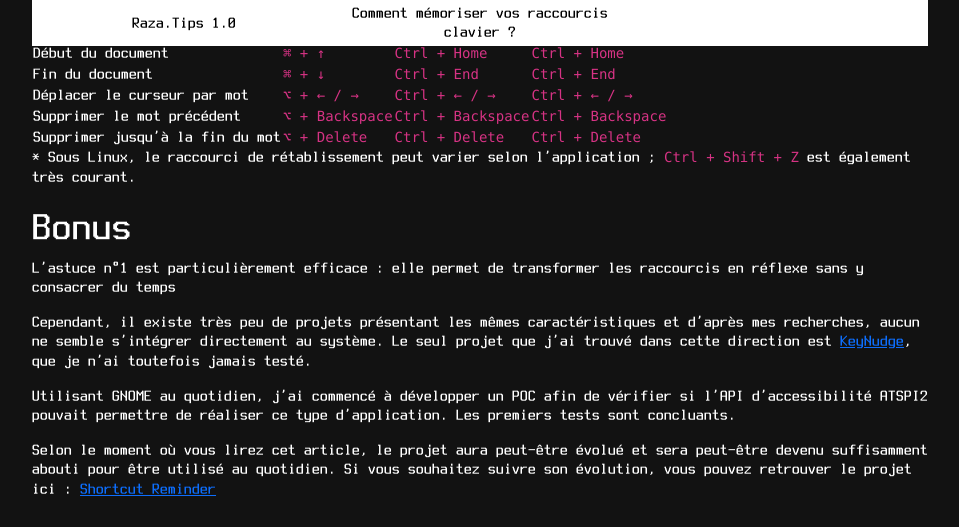
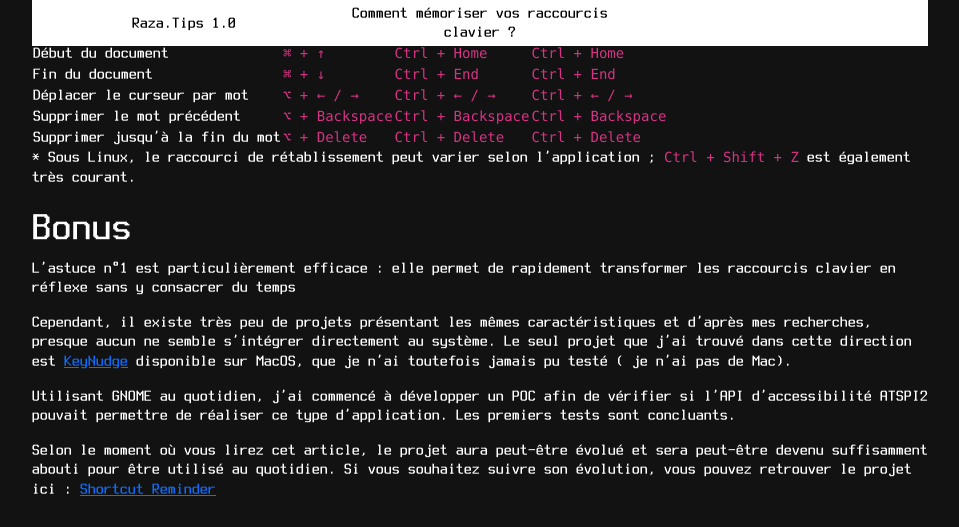
Before and after one commit to Razaaaaaaa/razaaaaaaa.github.io, a Jekyll site: the page built from _posts/2026-08-23-raccourci-clavier.md, in a window 1280 px wide and 900 px high, scrolled down 3160 px, cut to the strip 0-527 px from the top of the window. Shown: the whole strip, without its empty margins (160-1119 px from the left). Built offline with Jekyll 4.4.1, drawn with Linux system fonts in a browser that asks for light colours; some of the changed text lies outside the part shown.

Commit message:
feat(bonus) : ajout de précision

```diff
--- a/_posts/2026-08-23-raccourci-clavier.md
+++ b/_posts/2026-08-23-raccourci-clavier.md
@@ -146,9 +147,9 @@ C’est à partir de ce constat qu’il est pertinent de prioriser la mémorisat
 
 # Bonus
 
-L’astuce n°1 est particulièrement efficace : elle permet de transformer les raccourcis en réflexe sans y consacrer du temps
+L’astuce n°1 est particulièrement efficace : elle permet de rapidement transformer les raccourcis clavier en réflexe sans y consacrer du temps
 
-Cependant, il existe très peu de projets présentant les mêmes caractéristiques et d’après mes recherches, aucun ne semble s’intégrer directement au système. Le seul projet que j’ai trouvé dans cette direction est [KeyNudge](https://github.com/Johnixr/KeyNudge), que je n’ai toutefois jamais testé.
+Cependant, il existe très peu de projets présentant les mêmes caractéristiques et d’après mes recherches, presque aucun ne semble s’intégrer directement au système. Le seul projet que j’ai trouvé dans cette direction est [KeyNudge](https://github.com/Johnixr/KeyNudge) disponible sur MacOS, que je n’ai toutefois jamais pu testé ( je n'ai pas de Mac).
 
 Utilisant GNOME au quotidien, j’ai commencé à développer un POC afin de vérifier si l’API d’accessibilité ATSPI2 pouvait permettre de réaliser ce type d’application. Les premiers tests sont concluants.
 
```
Also changed, not shown: other parts of _posts/2026-08-23-raccourci-clavier.md (+1 -0 lines).
